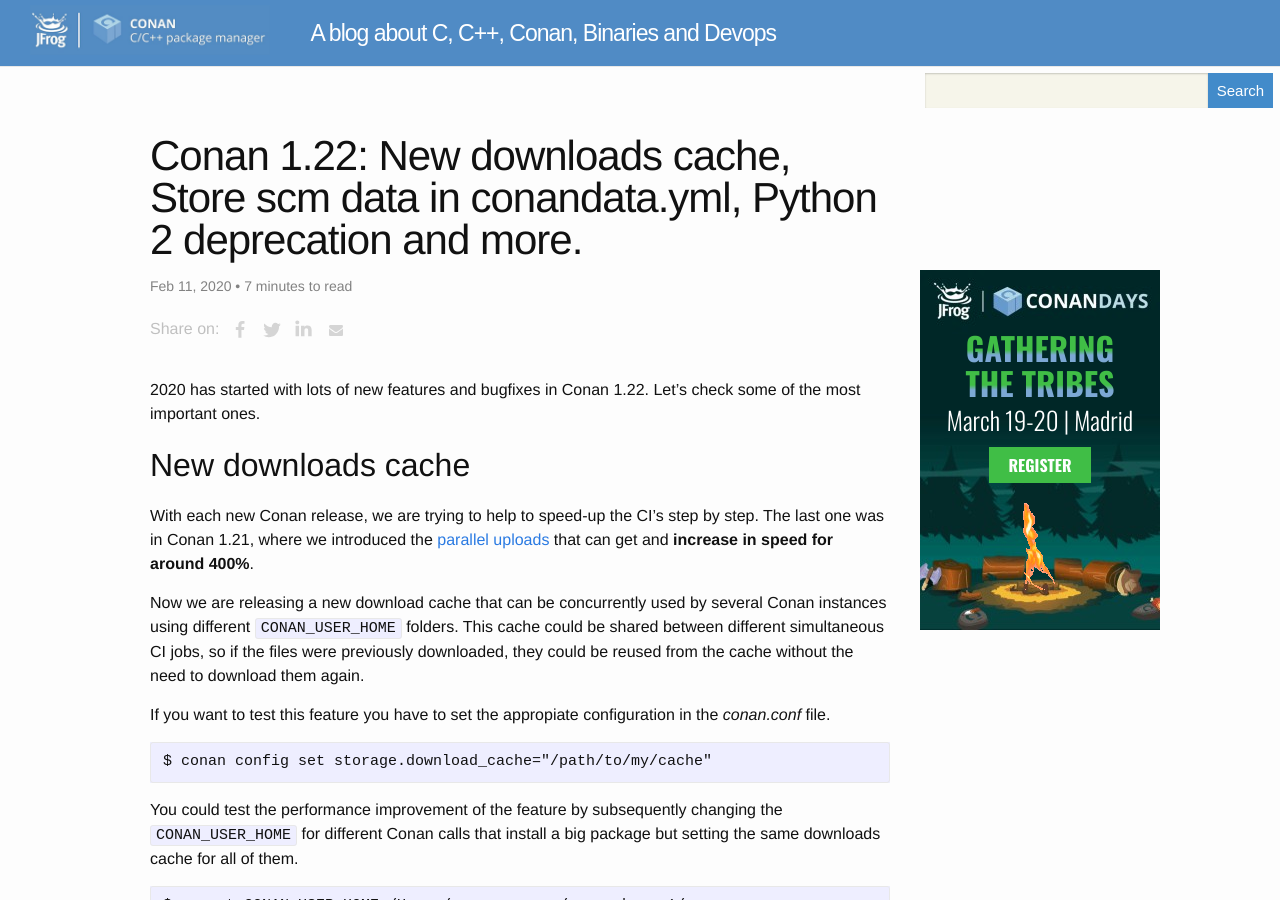
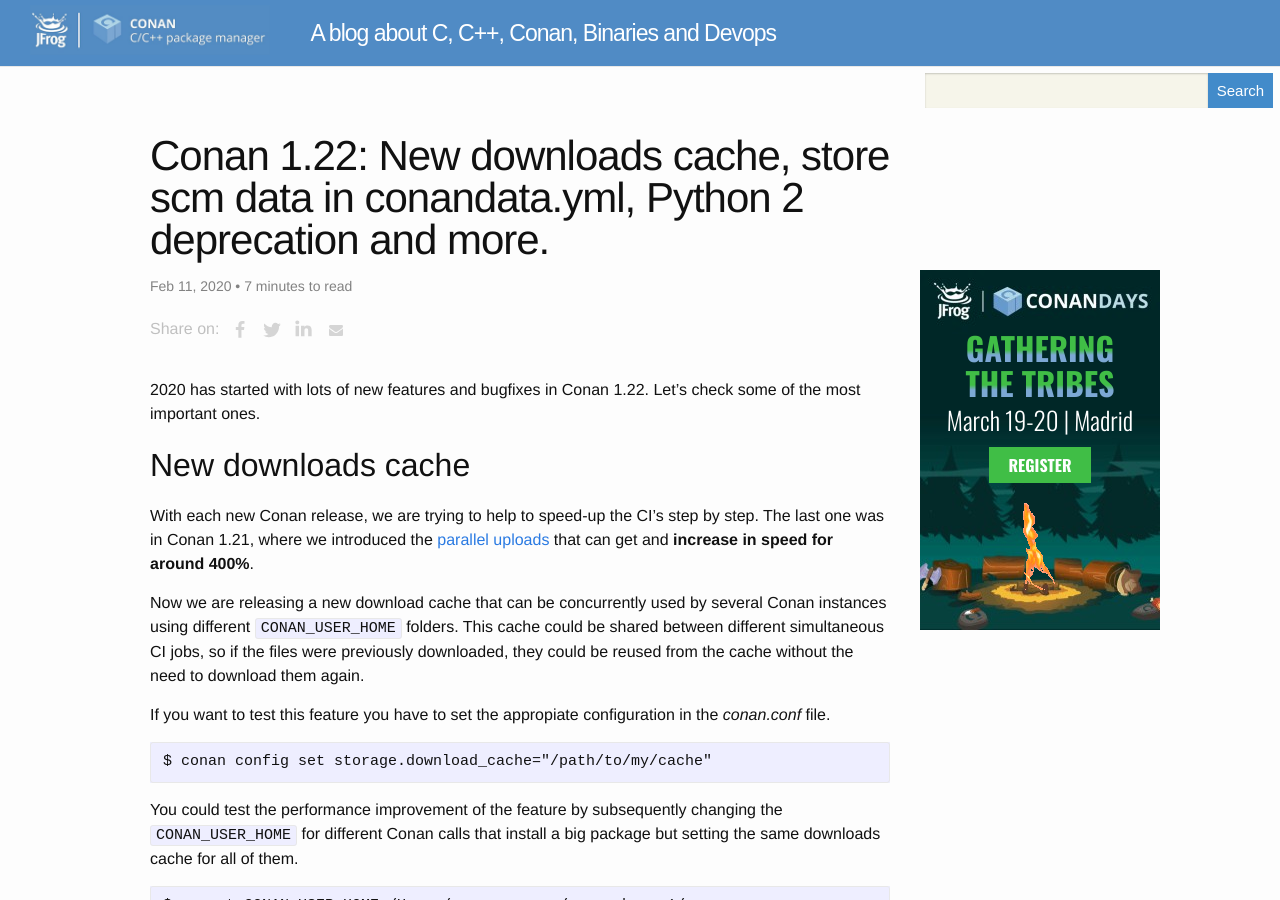
Before and after one commit to conan-io/conan-io.github.io, a Jekyll site: the page built from _posts/2020-02-11-New-conan-release-1-22.markdown, in a window 1280 px wide and 900 px high. Built offline with Jekyll 4.4.1, drawn with Linux system fonts in a browser that asks for light colours; comment, search, counter and statistics services are not loaded.

Commit message:
minor changes

```diff
--- a/_posts/2020-02-11-New-conan-release-1-22.markdown
+++ b/_posts/2020-02-11-New-conan-release-1-22.markdown
@@ -1,7 +1,7 @@
 ---
 layout: post
 comments: false
-title: "Conan 1.22: New downloads cache, Store scm data in conandata.yml, Python 2 deprecation and
+title: "Conan 1.22: New downloads cache, store scm data in conandata.yml, Python 2 deprecation and
 more."
 ---
 
```
